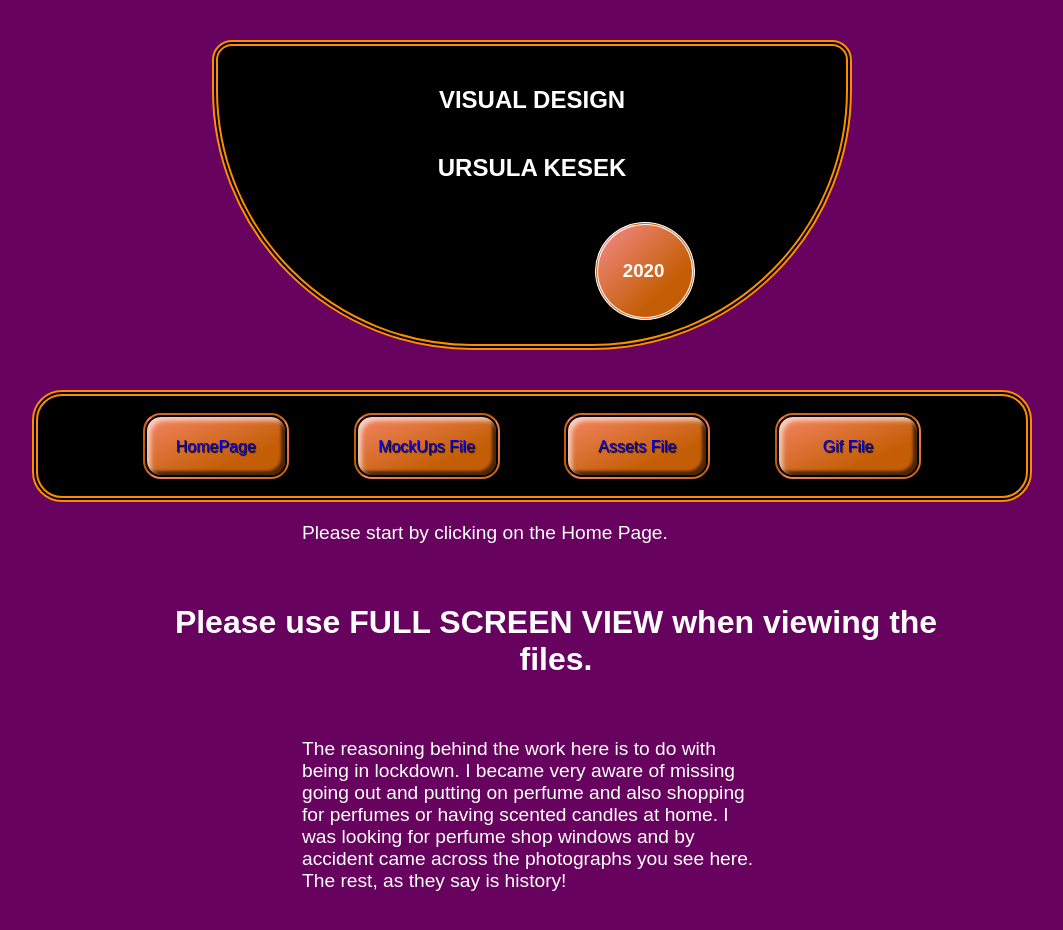
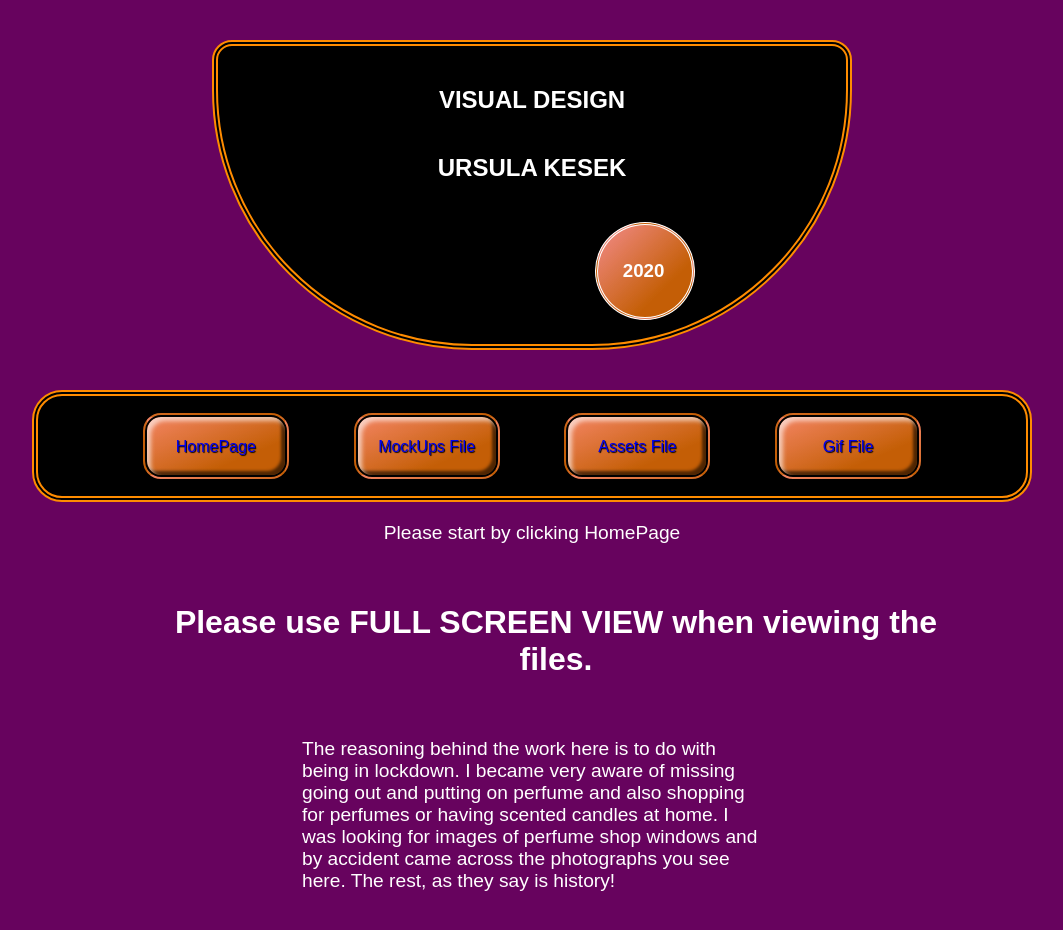
Before and after one commit to UrsulaKesek/uk-visuals, a React (Create React App) app: page /home in a window 1280 px wide. Shown: the top 930 px of the page, without its empty margins (108-1171 px from the left). Built offline with nearby package versions, Linux system fonts and the light colour scheme; a web font is replaced by a local one.

Commit message:
edited homepage,css,index,app

```diff
--- a/src/App.css
+++ b/src/App.css
@@ -15,3 +15,7 @@
   text-align: center;
   font-size:1.5rem ;
 }
+.start{
+  color:white;
+  text-align: center;
+}
--- a/src/App.js
+++ b/src/App.js
@@ -6,7 +6,7 @@ import { AssetsFile, GifSpriteFile, HomePage, MockUps } from "./pages";
 function App() {
   return (
     <>
-      <p>Please start by clicking on the Home Page.</p>
+    <p className="start">Please start by clicking HomePage</p>
       <Switch>
         <Route path="/home" exact component={HomePage} />
         <Route path="/mockups" exact component={MockUps} />
--- a/src/pages/HomePage/HomePage.css
+++ b/src/pages/HomePage/HomePage.css
@@ -6,7 +6,6 @@ h1 {
   margin: 40px 280px;
   text-align: center;
 }
-p {
-  color: white;
-  font-size: 2em;
+.home{
+  color:white;
 }
--- a/src/pages/HomePage/index.jsx
+++ b/src/pages/HomePage/index.jsx
@@ -8,7 +8,7 @@ const HomePage = () =>
     <p>The reasoning behind the work here is to do with being in lockdown.
         I became very aware of missing going out and putting on perfume and also
         shopping for perfumes or having scented candles at home.
-        I was looking for perfume shop windows and by accident came across the photographs
+        I was looking for images of perfume shop windows and by accident came across the photographs
         you see here. The rest, as they say is history!  </p>
 </main>
 
```
